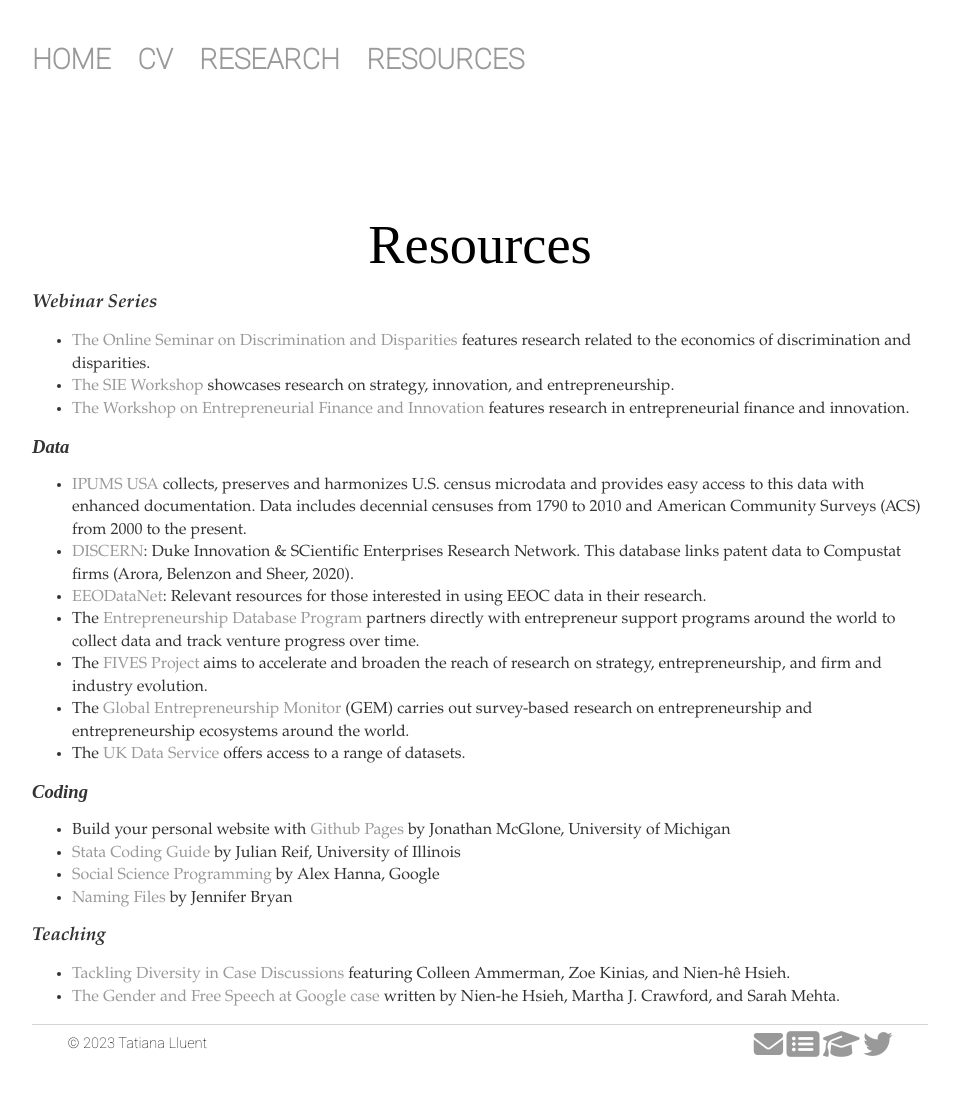
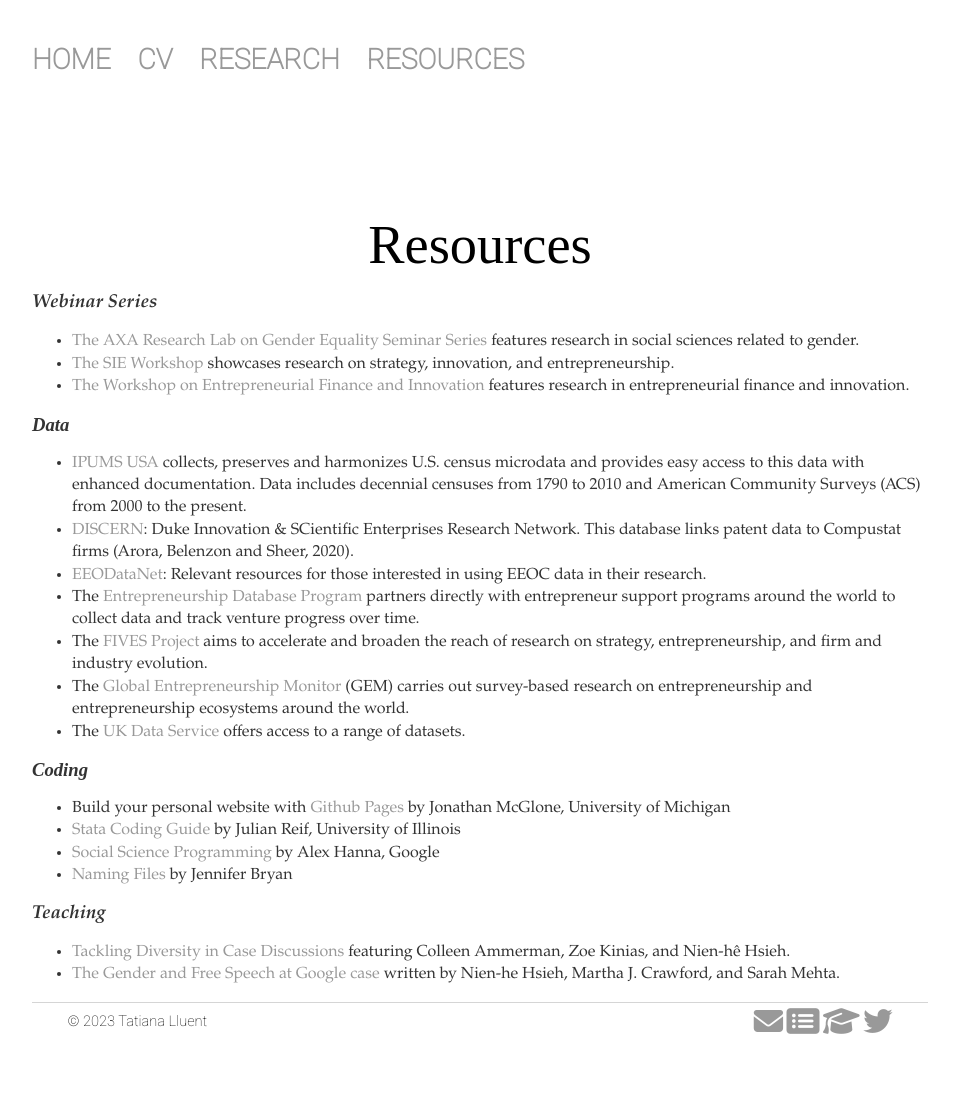
Before and after one commit to tatianalluent/tatianalluent.github.io, a Jekyll site: the page built from resources/index.html, in a window 1280 px wide. Shown: the whole page, without its empty margins (160-1119 px from the left). Built offline with Jekyll 4.4.1, drawn with Linux system fonts in a browser that asks for light colours; nearby versions of some CDN libraries; after the commit the page ends 1071 px from its top, so only the background shows below that.

Commit message:
Update index.html axa gender lab

```diff
--- a/resources/index.html
+++ b/resources/index.html
@@ -7,7 +7,7 @@ title: Tatiana Lluent, Resources
 
 <p><span style="font-size: 14pt; color: #333"><em><strong>Webinar Series</strong></em></span>
 <ul>
-<li><a href="http://jenniferdoleac.com/online-seminar-on-discrimination-and-disparities/">The Online Seminar on Discrimination and Disparities</a> features research related to the economics of discrimination and disparities.</li>
+<li><a href="https://genderlab.unibocconi.eu/">The AXA Research Lab on Gender Equality Seminar Series</a> features research in social sciences related to gender.</li>
 
 <li><a href="https://sites.google.com/view/sieworkshop">The SIE Workshop</a> showcases research on strategy, innovation, and entrepreneurship.</li>
 
```
